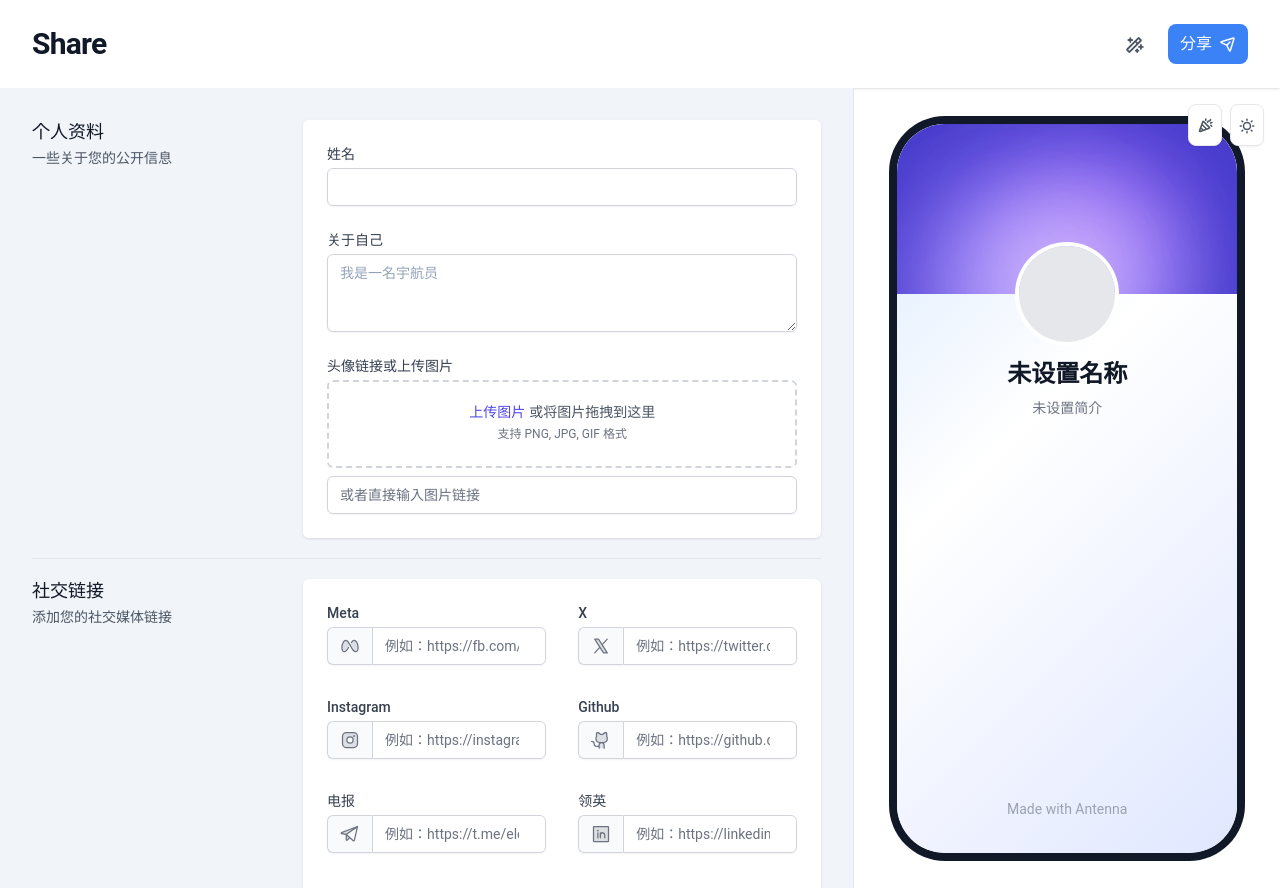
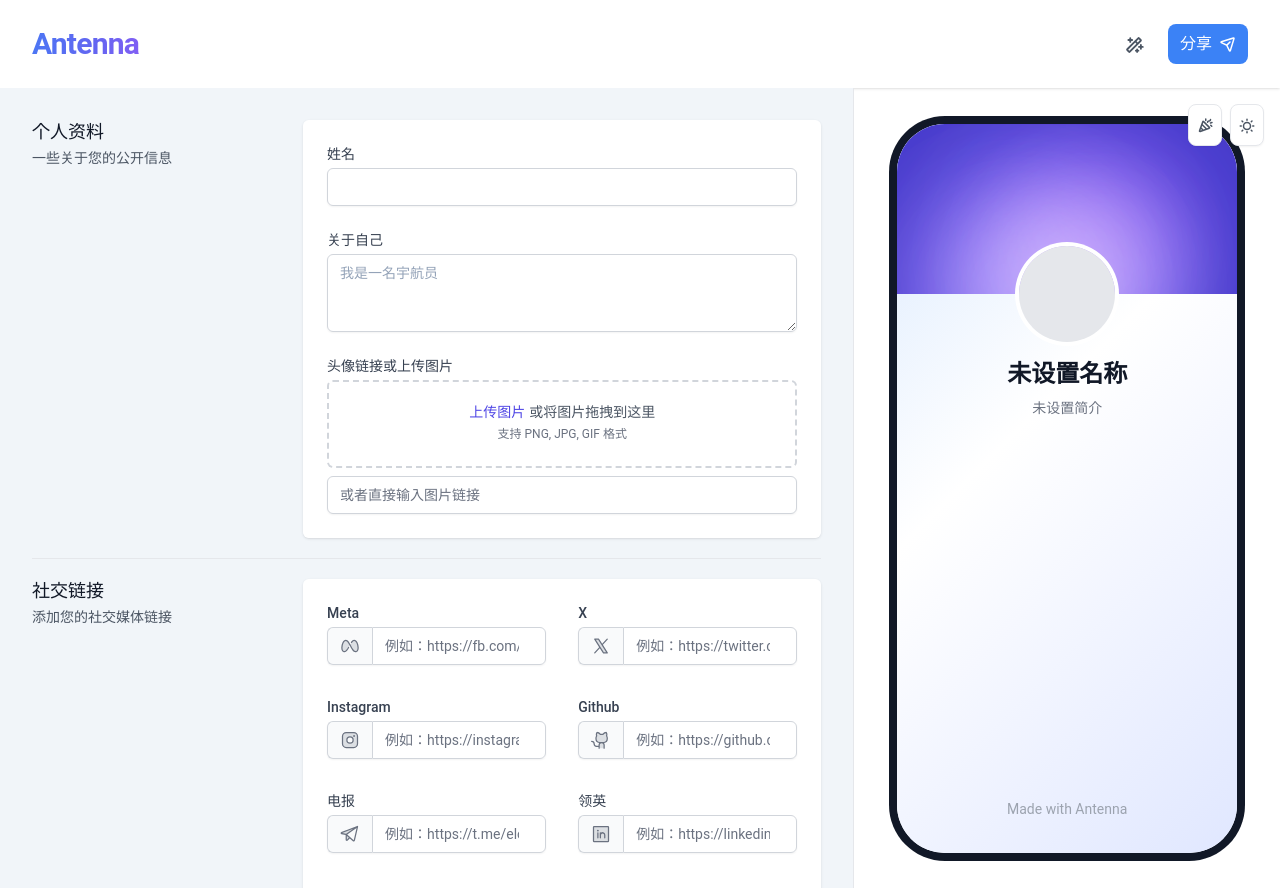
Before and after one commit to SiinXu/Antenna-Share, a Nuxt app: page / in a window 1280 px wide. Built offline with nearby package versions, Linux system fonts and the light colour scheme.

Commit message:
Update index.vue

```diff
--- a/pages/index.vue
+++ b/pages/index.vue
@@ -2,8 +2,8 @@
   <div class="min-h-full">
     <header class="bg-white shadow">
       <div class="mx-auto max-w-7xl px-4 py-6 sm:px-6 lg:px-8 flex justify-between items-center">
-        <h1 class="text-3xl font-bold tracking-tight text-gray-900">
-          Share
+        <h1 class="text-3xl font-bold tracking-tight bg-gradient-to-r from-blue-500 via-indigo-500 to-purple-500 bg-clip-text text-transparent gradient-animate">
+          Antenna
         </h1>
         <div class="flex items-center gap-4">
           <button
@@ -201,3 +201,22 @@
   }
 };
 </script>
+
+<style>
+@keyframes gradient {
+  0% {
+    background-position: 0% 50%;
+  }
+  50% {
+    background-position: 100% 50%;
+  }
+  100% {
+    background-position: 0% 50%;
+  }
+}
+
+.gradient-animate {
+  background-size: 200% auto;
+  animation: gradient 3s ease infinite;
+}
+</style>
```
